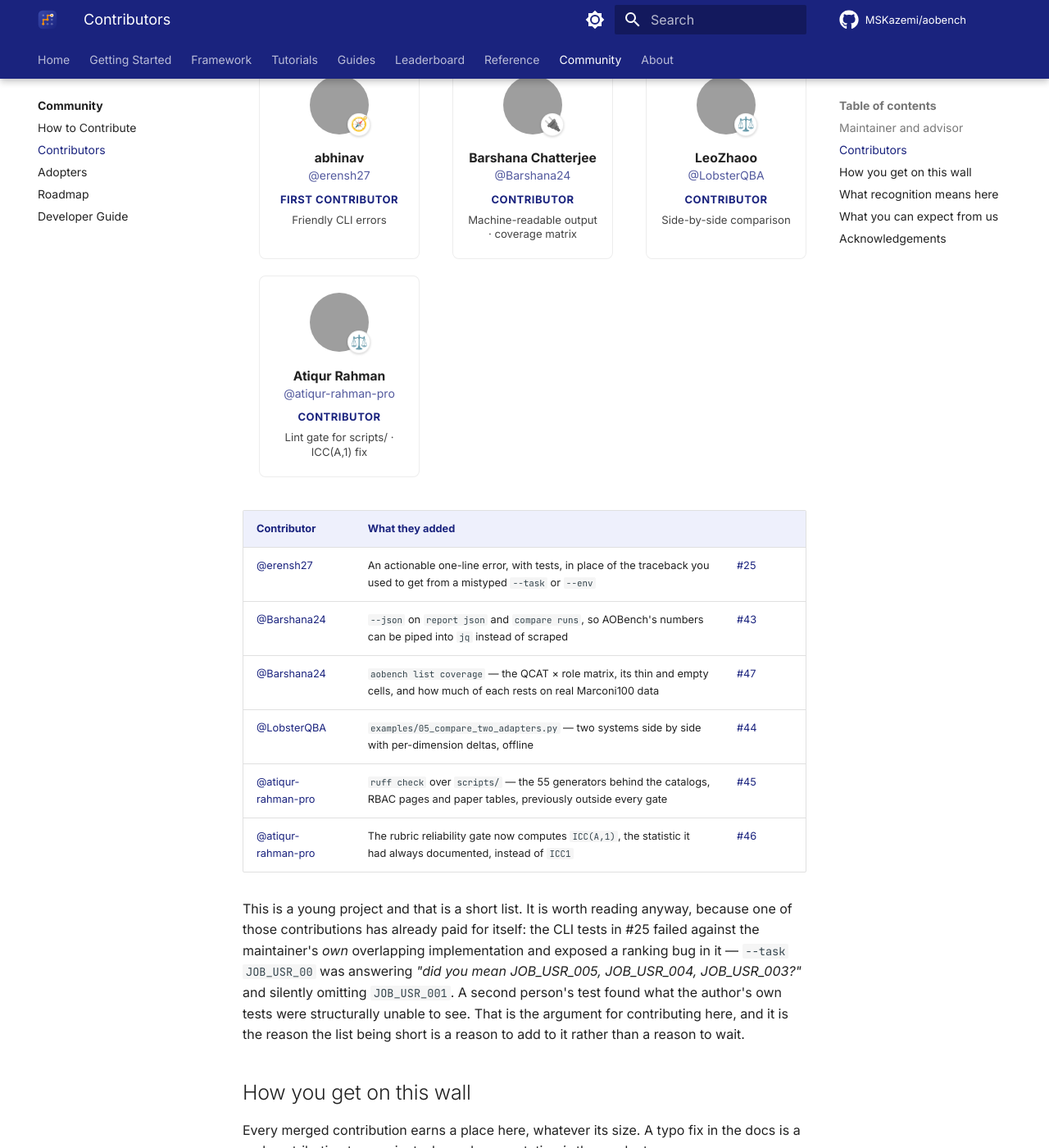
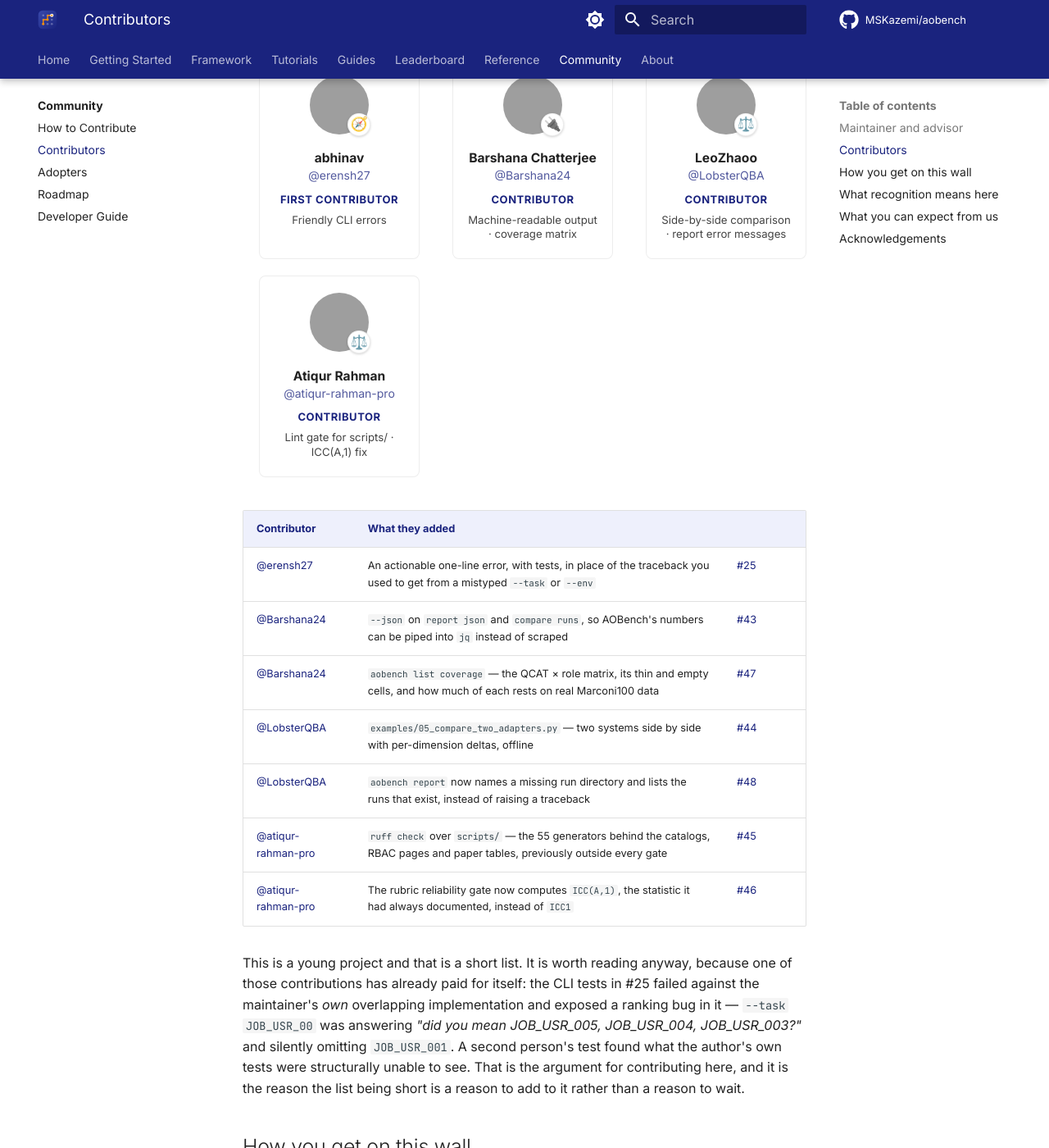
Before and after one commit to Barshana24/aobench, an MkDocs documentation site: the page built from docs/about/contributors.md, in a window 1280 px wide and 1400 px high, scrolled down 987 px, cut to the strip 0-1400 px from the top of the window. Shown: the whole strip at 82% size. Built offline with MkDocs 1.6.1 and Material for MkDocs 9.7.7, drawn with Linux system fonts in a browser that asks for light colours; comment, search, counter and statistics services are not loaded; the version menu is left out; grey boxes are pictures that could not be loaded.

Commit message:
docs(community): credit LeoZhaoo for the report error messages (PR #48)

```diff
--- a/docs/about/contributors.md
+++ b/docs/about/contributors.md
@@ -68,7 +68,7 @@ they worked on; the line underneath says it in words.
   <span class="wall-name">LeoZhaoo</span>
   <span class="wall-handle"><a href="https://github.com/LobsterQBA">@LobsterQBA</a></span>
   <span class="wall-role">Contributor</span>
-  <span class="wall-tag">Side-by-side comparison</span>
+  <span class="wall-tag">Side-by-side comparison · report error messages</span>
 </li>
 <li>
   <span class="wall-avatar">
@@ -88,6 +88,7 @@ they worked on; the line underneath says it in words.
 | [@Barshana24](https://github.com/Barshana24) | `--json` on `report json` and `compare runs`, so AOBench's numbers can be piped into `jq` instead of scraped | [#43](https://github.com/MSKazemi/aobench/pull/43) |
 | [@Barshana24](https://github.com/Barshana24) | `aobench list coverage` — the QCAT × role matrix, its thin and empty cells, and how much of each rests on real Marconi100 data | [#47](https://github.com/MSKazemi/aobench/pull/47) |
 | [@LobsterQBA](https://github.com/LobsterQBA) | `examples/05_compare_two_adapters.py` — two systems side by side with per-dimension deltas, offline | [#44](https://github.com/MSKazemi/aobench/pull/44) |
+| [@LobsterQBA](https://github.com/LobsterQBA) | `aobench report` now names a missing run directory and lists the runs that exist, instead of raising a traceback | [#48](https://github.com/MSKazemi/aobench/pull/48) |
 | [@atiqur-rahman-pro](https://github.com/atiqur-rahman-pro) | `ruff check` over `scripts/` — the 55 generators behind the catalogs, RBAC pages and paper tables, previously outside every gate | [#45](https://github.com/MSKazemi/aobench/pull/45) |
 | [@atiqur-rahman-pro](https://github.com/atiqur-rahman-pro) | The rubric reliability gate now computes `ICC(A,1)`, the statistic it had always documented, instead of `ICC1` | [#46](https://github.com/MSKazemi/aobench/pull/46) |
 
```
Also changed, not shown: AUTHORS.md (+7 -1 lines).
